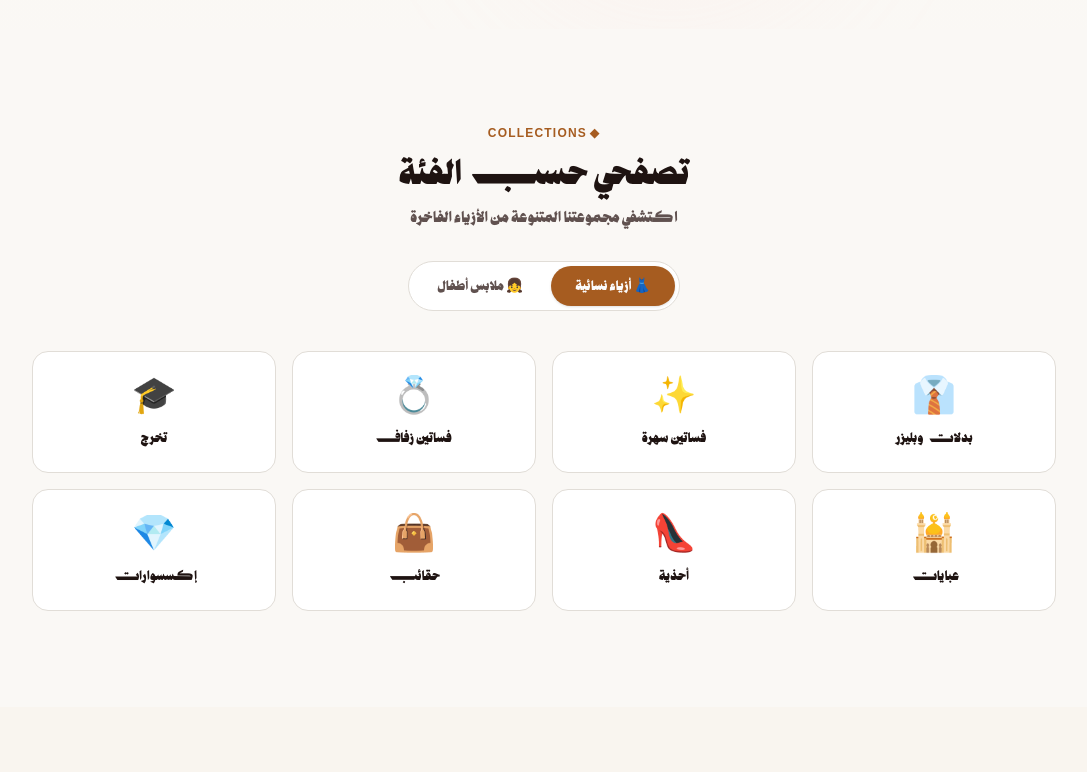
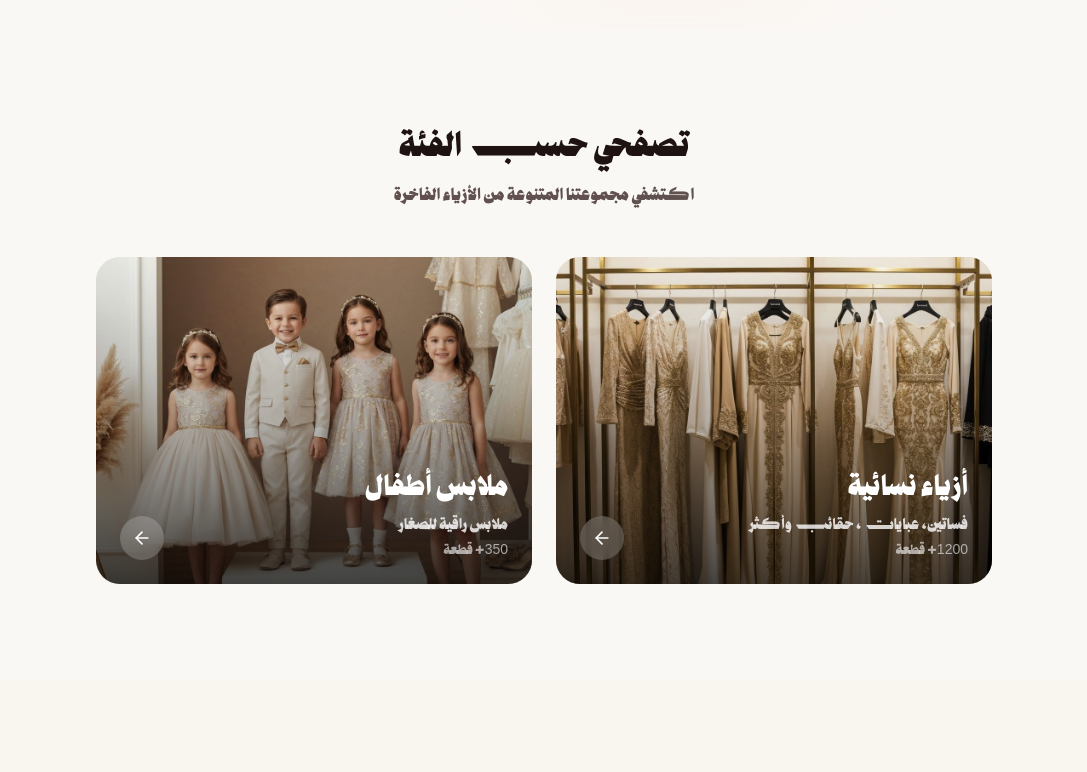
Before and after one commit to alshatreee/deemah, a Next.js app: page / in a window 1280 px wide. Shown: the part 740-1512 px from the top of the page, without its empty margins (96-1183 px from the left). Built offline with nearby package versions, Linux system fonts and the light colour scheme.

Commit message:
Update categories-section.tsx

```diff
--- a/components/home/categories-section.tsx
+++ b/components/home/categories-section.tsx
@@ -1,108 +1,76 @@
-"use client"
+import Link from "next/link"
+import Image from "next/image"
+import { ArrowLeft } from "lucide-react"
 
-import Link from "next/link"
-import { useState } from "react"
-
-const WOMEN_CATEGORIES = [
-  { key: "suits_blazers", label: "بدلات وبليزر", icon: "👔" },
-  { key: "evening_dresses", label: "فساتين سهرة", icon: "✨" },
-  { key: "wedding_dresses", label: "فساتين زفاف", icon: "💍" },
-  { key: "graduation", label: "تخرج", icon: "🎓" },
-  { key: "abayas", label: "عبايات", icon: "🕌" },
-  { key: "shoes", label: "أحذية", icon: "👠" },
-  { key: "bags", label: "حقائب", icon: "👜" },
-  { key: "accessories", label: "إكسسوارات", icon: "💎" },
-]
-
-const KIDS_CATEGORIES = [
-  { key: "kids_girls", label: "بنات", icon: "👗" },
-  { key: "kids_boys", label: "أولاد", icon: "👕" },
-  { key: "kids_babies", label: "رضّع", icon: "🍼" },
-  { key: "kids_shoes", label: "أحذية", icon: "👟" },
-  { key: "kids_accessories", label: "إكسسوارات", icon: "🎀" },
-  { key: "kids_abayas", label: "عبايات", icon: "🕌" },
+const categories = [
+  {
+    id: "women",
+    title: "أزياء نسائية",
+    description: "فساتين، عبايات، حقائب وأكثر",
+    image: "/images/category-women.jpg",
+    href: "/listings?category=women",
+    count: 1200,
+  },
+  {
+    id: "kids",
+    title: "ملابس أطفال",
+    description: "ملابس راقية للصغار",
+    image: "/images/category-kids.jpg",
+    href: "/listings?category=kids",
+    count: 350,
+  },
 ]
 
 export function CategoriesSection() {
-  const [section, setSection] = useState<"women" | "kids">("women")
-
   return (
     <section className="py-16 md:py-24 bg-background">
       <div className="container mx-auto px-4">
-        <div className="text-center mb-10">
-          <p className="text-xs font-bold tracking-widest text-primary mb-3 uppercase">
-            ◆ COLLECTIONS
-          </p>
-          <h2 className="text-3xl md:text-4xl font-bold text-foreground mb-3">
+        <div className="text-center mb-12">
+          <h2 className="text-3xl md:text-4xl font-bold text-foreground">
             تصفحي حسب الفئة
           </h2>
-          <p className="text-muted-foreground">
+          <p className="mt-4 text-lg text-muted-foreground">
             اكتشفي مجموعتنا المتنوعة من الأزياء الفاخرة
           </p>
-
-          {/* Section Tabs */}
-          <div className="inline-flex bg-card border border-border rounded-full p-1 gap-1 mt-8">
-            {[
-              { key: "women", label: "👗 أزياء نسائية" },
-              { key: "kids", label: "👧 ملابس أطفال" },
-            ].map((s) => (
-              <button
-                key={s.key}
-                onClick={() => setSection(s.key as "women" | "kids")}
-                className={`px-6 py-2.5 rounded-full text-sm font-bold transition-all ${
-                  section === s.key
-                    ? "bg-primary text-primary-foreground shadow-sm"
-                    : "text-muted-foreground hover:text-foreground"
-                }`}
-              >
-                {s.label}
-              </button>
-            ))}
-          </div>
         </div>
 
-        {/* Women: 4-col grid */}
-        {section === "women" && (
-          <div className="grid grid-cols-2 sm:grid-cols-3 md:grid-cols-4 gap-4 max-w-5xl mx-auto">
-            {WOMEN_CATEGORIES.map((cat) => (
-              <Link
-                key={cat.key}
-                href={`/listings?section=women&category=${cat.key}`}
-                className="group bg-card border border-border rounded-2xl p-6 text-center hover:border-primary/40 hover:-translate-y-1 hover:shadow-md transition-all"
-              >
-                <div className="text-4xl mb-3 transition-transform group-hover:scale-110">
-                  {cat.icon}
+        <div className="grid grid-cols-1 md:grid-cols-2 gap-6 max-w-4xl mx-auto">
+          {categories.map((category) => (
+            <Link
+              key={category.id}
+              href={category.href}
+              className="group relative overflow-hidden rounded-3xl aspect-[4/3] bg-muted"
+            >
+              <Image
+                src={category.image}
+                alt={category.title}
+                fill
+                className="object-cover transition-transform duration-500 group-hover:scale-105"
+              />
+              <div className="absolute inset-0 bg-gradient-to-t from-black/70 via-black/20 to-transparent" />
+
+              <div className="absolute inset-0 p-6 flex flex-col justify-end">
+                <div className="flex items-end justify-between">
+                  <div>
+                    <h3 className="text-2xl md:text-3xl font-bold text-white">
+                      {category.title}
+                    </h3>
+                    <p className="mt-2 text-white/80">
+                      {category.description}
+                    </p>
+                    <p className="mt-1 text-sm text-white/60">
+                      {category.count}+ قطعة
+                    </p>
+                  </div>
+
+                  <div className="bg-white/20 backdrop-blur-sm p-3 rounded-full transition-all group-hover:bg-primary group-hover:scale-110">
+                    <ArrowLeft className="h-5 w-5 text-white" />
+                  </div>
                 </div>
-                <div className="text-sm font-bold text-foreground">
-                  {cat.label}
-                </div>
-              </Link>
-            ))}
-          </div>
-        )}
-
-        {/* Kids: 3-col grid with "للبيع فقط" badge */}
-        {section === "kids" && (
-          <div className="grid grid-cols-2 sm:grid-cols-3 gap-4 max-w-4xl mx-auto">
-            {KIDS_CATEGORIES.map((cat) => (
-              <Link
-                key={cat.key}
-                href={`/listings?section=kids&category=${cat.key}`}
-                className="group bg-card border border-border rounded-2xl p-6 text-center hover:border-primary/40 hover:-translate-y-1 hover:shadow-md transition-all"
-              >
-                <div className="text-4xl mb-3 transition-transform group-hover:scale-110">
-                  {cat.icon}
-                </div>
-                <div className="text-sm font-bold text-foreground mb-1">
-                  {cat.label}
-                </div>
-                <div className="text-xs text-olive font-semibold">
-                  للبيع فقط
-                </div>
-              </Link>
-            ))}
-          </div>
-        )}
+              </div>
+            </Link>
+          ))}
+        </div>
       </div>
     </section>
   )
```
